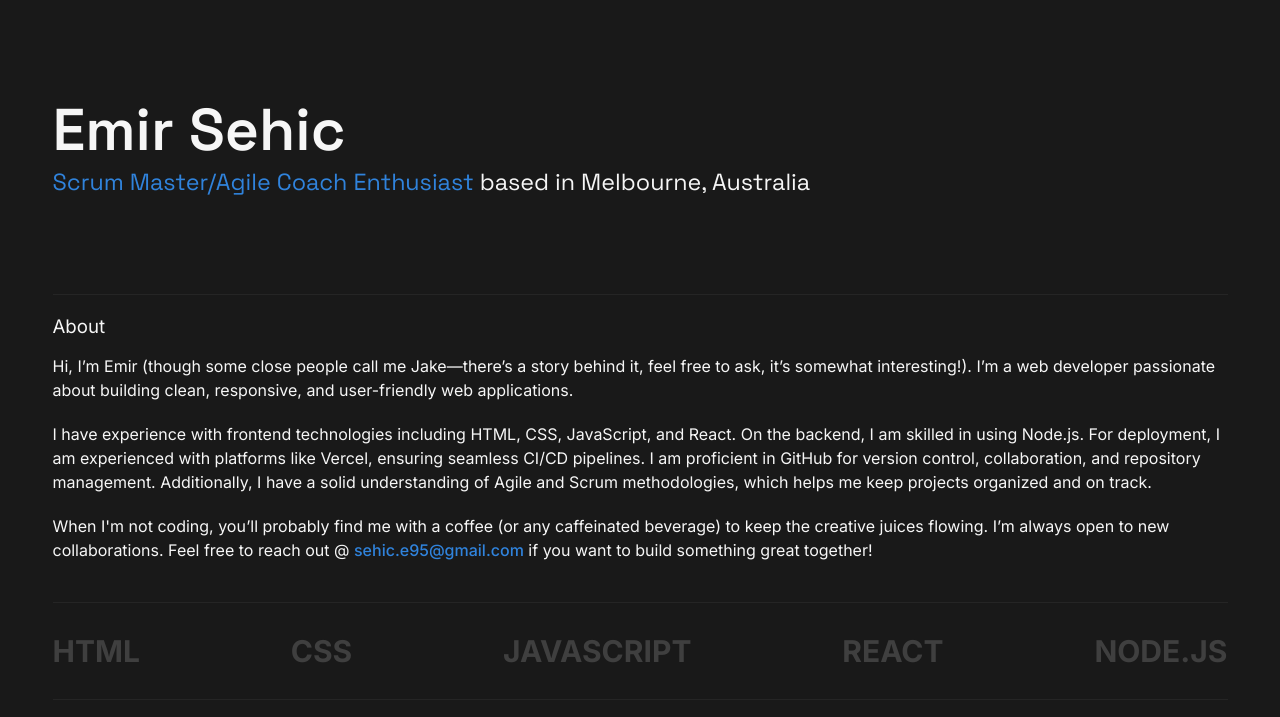
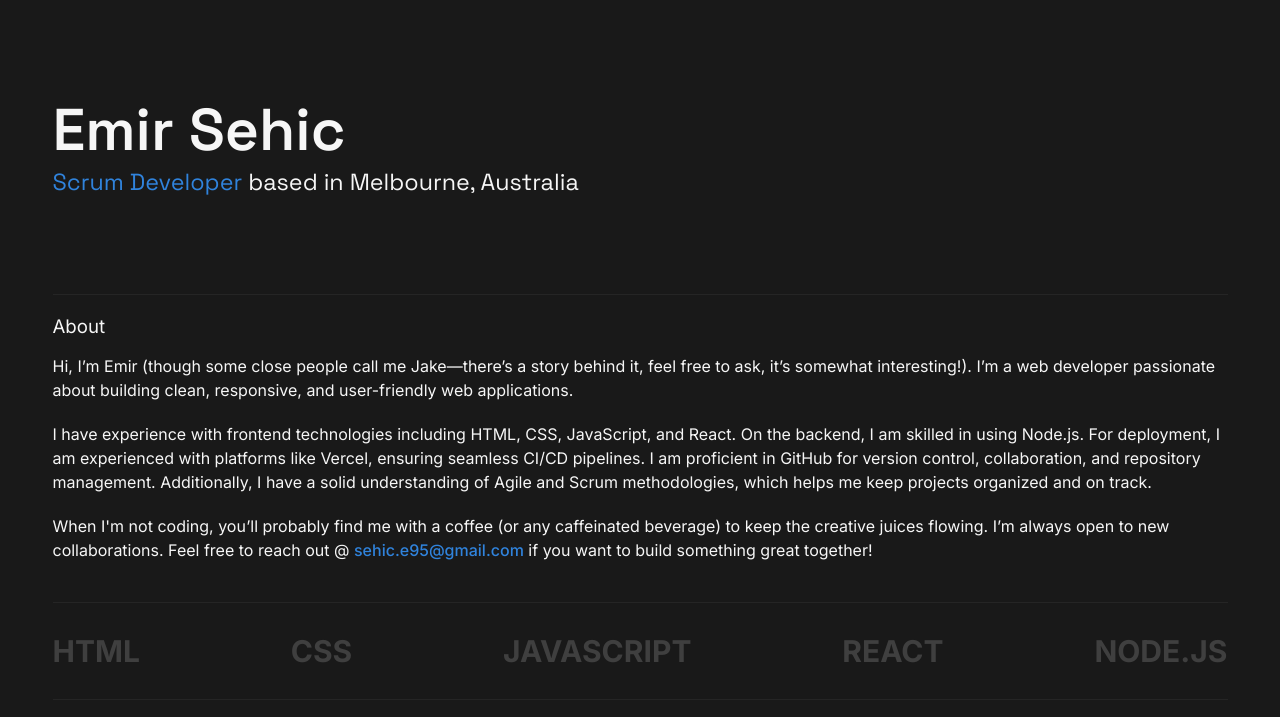
Before and after one commit to Emzahx/emirsehic.co, a plain HTML site: page index.html in a window 1280 px wide. Shown: the part 65-782 px from the top of the page. Drawn offline with Linux system fonts and the light colour scheme.

Commit message:
changed the tab title, and updated bio heading

```diff
--- a/index.html
+++ b/index.html
@@ -22,7 +22,7 @@
     href="https://fonts.googleapis.com/css2?family=Inter:wght@100;200;300;400;500;600;700&family=Space+Grotesk:wght@400;500;600&display=swap"
     rel="stylesheet">
   <link rel="stylesheet" href="main.css" />
-  <title>Emir Sehic :: Agile Coach</title>
+  <title>Emir Sehic :: Scrum Developer</title>
 </head>
 
 <body>
@@ -57,7 +57,7 @@
       </header>
       <div class="hero">
         <h1>Emir Sehic</h1>
-        <h4><span class="highlight">Scrum Master/Agile Coach Enthusiast</span> based in Melbourne, Australia</h4>
+        <h4><span class="highlight">Scrum Developer</span> based in Melbourne, Australia</h4>
       </div>
       <section id="about-me" class="about-me">
         <h5>About</h5>
```
